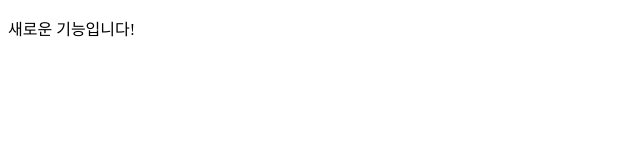
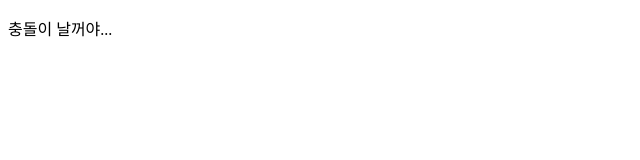
Before and after one commit to TaeHyenAhn/GitInitTest, a plain HTML site: page index.html in a window 1280 px wide. Shown: the full height of the page, 0-640 px from the left. Drawn offline with Linux system fonts and the light colour scheme.

Commit message:
충돌 예정!

```diff
--- a/index.html
+++ b/index.html
@@ -7,7 +7,7 @@
     <title>메인은 그래도 진행!!</title>
 </head>
 <body>
-    <p>새로운 기능입니다!</p>
+    <p>충돌이 날꺼야...</p>
 
 </body>
 </html>
```
